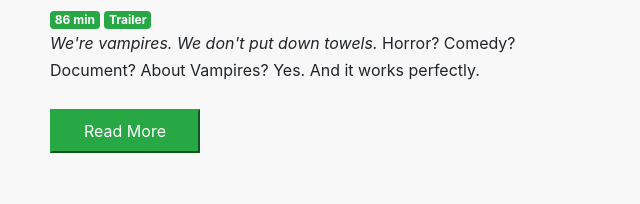
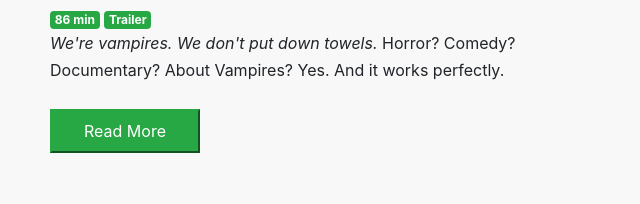
Before and after one commit to aleksandrabrzostek/project-film-genres, a plain HTML site: page index.html in a window 1280 px wide. Shown: the part 6160-6364 px from the top of the page, 605-1245 px from the left. Drawn offline with nearby package versions, Linux system fonts and the light colour scheme.

Commit message:
text corrections

```diff
--- a/index.html
+++ b/index.html
@@ -308,7 +308,7 @@
                     <h3 class="text-uppercase films-subheader">What We Do in the Shadows</h3>
                     <span href="#" class="badge badge-success">86 min</span>
                     <a href="https://www.youtube.com/watch?v=IAZEWtyhpes" class="badge badge-success">Trailer</a>
-                    <p> <i>We're vampires. We don't put down towels.</i> Horror? Comedy? Document? About Vampires? Yes.
+                    <p> <i>We're vampires. We don't put down towels.</i> Horror? Comedy? Documentary? About Vampires? Yes.
                         And it works perfectly.
                     </p>
                     <button class="btr btn-success  films-button"><a class="text-white"
```
